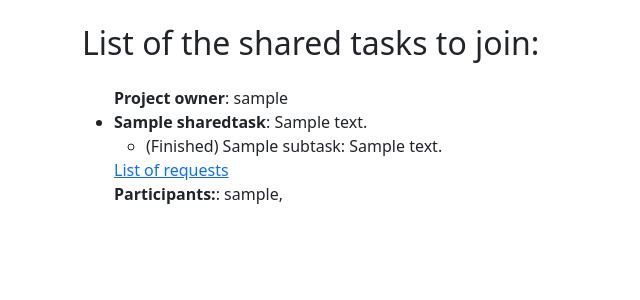
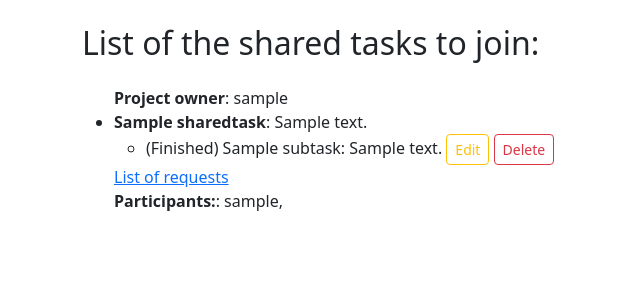
Before and after one commit to AsHkAn-Django/realtime-collab-todo, a Django app: page /shared_tasks/ in a window 1280 px wide. Shown: the part 56-356 px from the top of the page, without its empty margins (0-640 px from the left). Run offline with Django 5.2, Linux system fonts and the light colour scheme; a user stored in the database is signed in; tables that the repository leaves empty hold one stand-in row (values such as "Sample post"); parts of the project's set-up code (start-up, migrations or seed data) failed here and were passed over; some libraries are stand-ins or nearby versions.

Commit message:
restriction added for edit and delete button in both view and template

```diff
--- a/shared_tasks/templates/shared_task/shared_task_list.html
+++ b/shared_tasks/templates/shared_task/shared_task_list.html
@@ -12,7 +12,11 @@
         {% if task.shared_sub_tasks.all %}
           <ul>
             {% for sub_task in task.shared_sub_tasks.all %}
-              <li>({% if sub_task.completed %}Finished{% else %}Unfinished{% endif %}) {{ sub_task.title }}: {{ sub_task.description }}</li>
+              <li>
+                ({% if sub_task.completed %}Finished{% else %}Unfinished{% endif %}) {{ sub_task.title }}: {{ sub_task.description }}
+                {% if task.show_edit_button %} <a href="" class="btn btn-outline-warning btn-sm">Edit</a> {% endif %}
+                {% if task.show_delete_button %} <a href="" class="btn btn-outline-danger btn-sm">Delete</a> {% endif %}
+              </li>
             {% endfor %}
           </ul>
 
--- a/shared_tasks/views.py
+++ b/shared_tasks/views.py
@@ -13,9 +13,15 @@ class SharedTaskListView(LoginRequiredMixin, generic.ListView):
     template_name = "shared_task/shared_task_list.html"
 
     def get_queryset(self):
-        queryset = SharedTask.objects.all()
+        queryset = SharedTask.objects.prefetch_related('participants')
+        user = self.request.user
+
         for task in queryset:
-            task.show_participate_button = ( self.request.user != task.creator and self.request.user not in task.participants.all())
+            participants = list(task.participants.all())
+            task.show_participate_button = (user != task.creator and user not in participants)
+            task.show_edit_button = (user == task.creator or user in participants)
+            task.show_delete_button = (user == task.creator)
+
         return queryset
 
 
```
